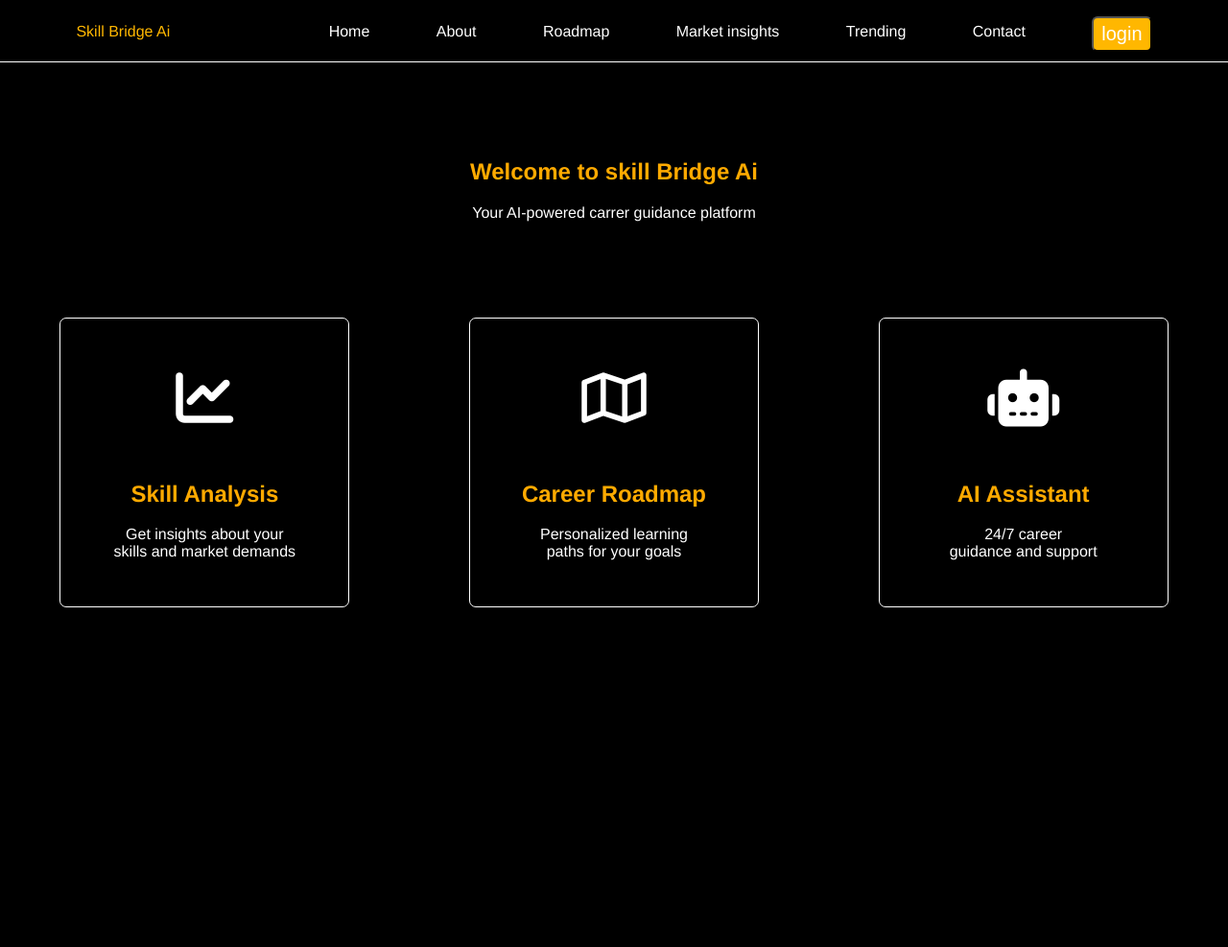
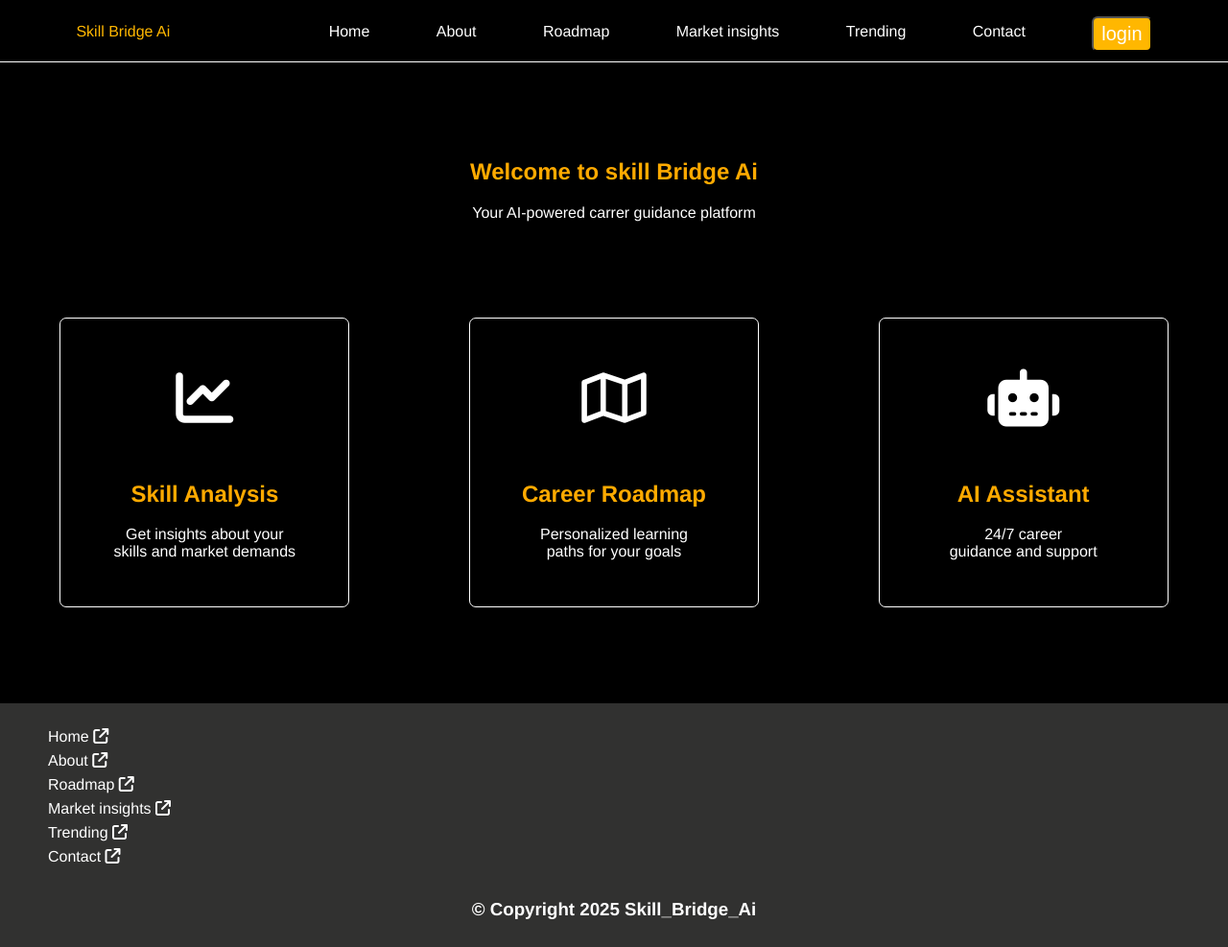
Before and after one commit to pratikjadhav6632/Skill_Bridge_ai, a plain HTML site: page index.html in a window 1280 px wide. Shown: the whole page at 96% size. Before the commit the page ends 800 px from the top, so only its background shows below. Drawn offline with Linux system fonts and the light colour scheme.

Commit message:
adding footer section

```diff
--- a/index.html
+++ b/index.html
@@ -52,9 +52,27 @@
                     <h1 class="feature-title">AI Assistant</h1>
                     <p>24/7 career <br> guidance and support</p>
                 </div>
+
             </div>
         </section>
     </main>
+    <footer>
+        <section>
+            <div class="footer">
+                <ul>
+                    <li>Home  <i class="fa-solid fa-arrow-up-right-from-square"></i></li>
+                    <li>About <i class="fa-solid fa-arrow-up-right-from-square"></i></li>
+                    <li>Roadmap <i class="fa-solid fa-arrow-up-right-from-square"></i></li>
+                    <li>Market insights <i class="fa-solid fa-arrow-up-right-from-square"></i></li>
+                    <li>Trending <i class="fa-solid fa-arrow-up-right-from-square"></i></li>
+                    <li>Contact <i class="fa-solid fa-arrow-up-right-from-square"></i></li>
+                </ul>
+            </div>
+            <div class="copyright">
+                <h3> &copy Copyright 2025 Skill_Bridge_Ai</h3>
+            </div>
+        </section>
+    </footer>
 </body>
 
 </html>
--- a/style.css
+++ b/style.css
@@ -63,6 +63,7 @@ li {
     display: flex;
     justify-content: space-around;
     margin-top: 100px;
+    margin-bottom: 100px;
 
 }
 
@@ -73,3 +74,21 @@ li {
 .feature-title {
     color: rgb(255, 170, 0);
 }
+
+/*Footer*/
+
+.footer,ul{
+    list-style: none;
+
+
+}
+footer{
+    background-color: rgb(49, 49, 48);
+    padding: 10px;
+
+}
+
+.copyright{
+    display: flex;
+    justify-content: center;
+}
```
